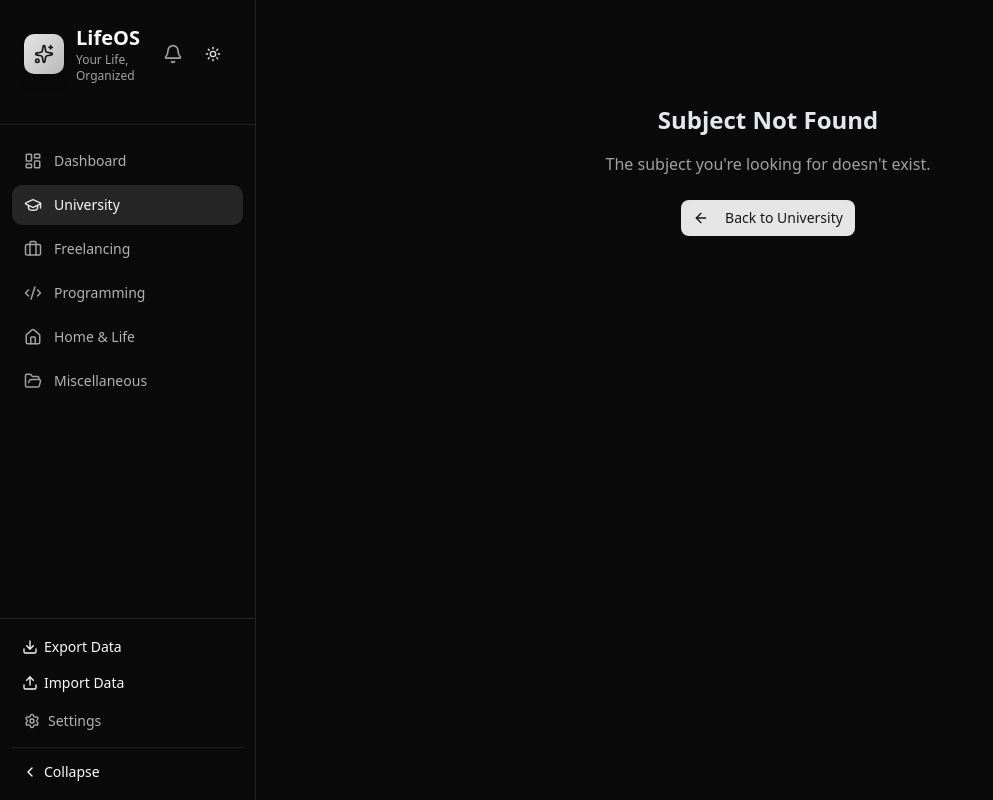
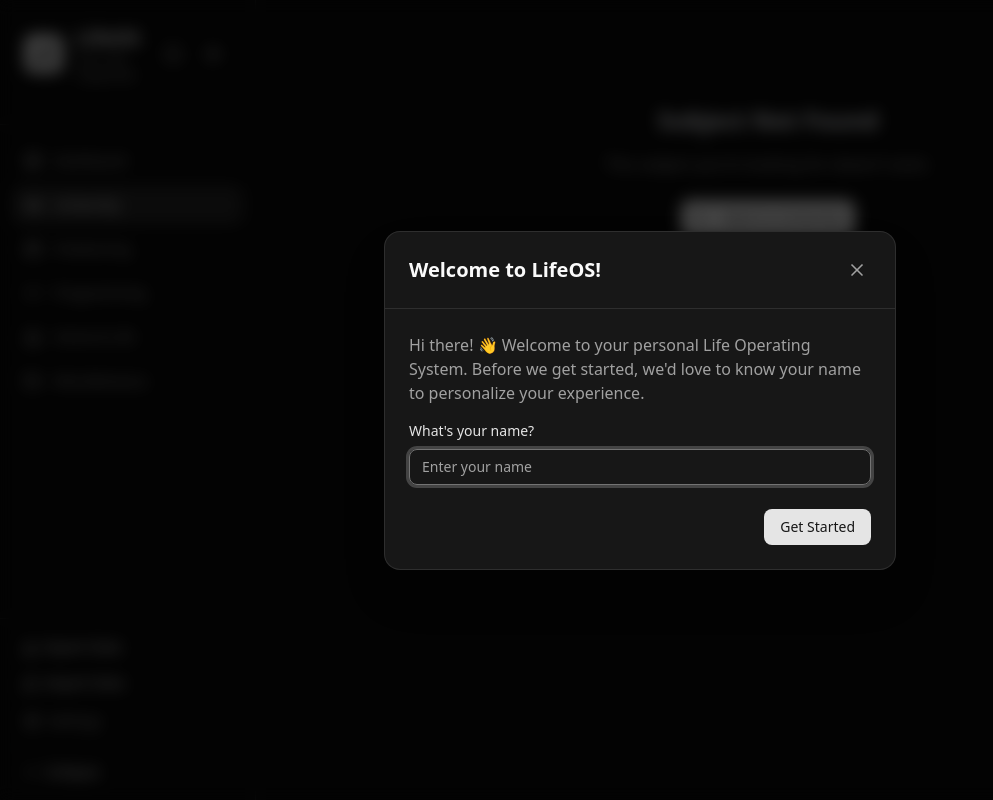
Before and after one commit to Yous2ef/LifeOS, a React (Vite) app: page /#/university/subject/1 in a window 1280 px wide. Shown: the whole page, without its empty margins (0-993 px from the left). Built offline with nearby package versions, Linux system fonts and the light colour scheme.

Commit message:
feat: add WelcomeModal for first-time user experience and implement welcome logic

```diff
--- a/src/App.tsx
+++ b/src/App.tsx
@@ -1,8 +1,10 @@
-import React, { Suspense, lazy } from "react";
+import React, { Suspense, lazy, useState, useEffect } from "react";
 import { HashRouter, Routes, Route } from "react-router-dom";
 import { Toaster } from "react-hot-toast";
-import { AppProvider } from "./context/AppContext";
+import { AppProvider, useApp } from "./context/AppContext";
 import { Layout } from "./components/layout/Layout";
+import { WelcomeModal } from "./components/common/WelcomeModal";
+import { isFirstTime, markFirstTimeComplete } from "./utils/storage";
 
 // Lazy load all page components for code splitting
 const Dashboard = lazy(() =>
@@ -49,9 +51,36 @@ const LoadingFallback = () => (
     </div>
 );
 
-const App: React.FC = () => {
+// Inner component that has access to AppContext
+const AppContent: React.FC = () => {
+    const { data, updateData } = useApp();
+    const [showWelcome, setShowWelcome] = useState(false);
+
+    useEffect(() => {
+        // Check if this is the first time the user opens the app
+        if (isFirstTime()) {
+            setShowWelcome(true);
+        }
+    }, []);
+
+    const handleWelcomeComplete = (name: string) => {
+        // Update the user's name in settings
+        updateData({
+            settings: {
+                ...data.settings,
+                userName: name,
+            },
+        });
+
+        // Mark first-time setup as complete
+        markFirstTimeComplete();
+
+        // Close the welcome modal
+        setShowWelcome(false);
+    };
+
     return (
-        <AppProvider>
+        <>
             <HashRouter>
                 <Layout>
                     <Suspense fallback={<LoadingFallback />}>
@@ -99,6 +128,18 @@ const App: React.FC = () => {
                     },
                 }}
             />
+            <WelcomeModal
+                isOpen={showWelcome}
+                onComplete={handleWelcomeComplete}
+            />
+        </>
+    );
+};
+
+const App: React.FC = () => {
+    return (
+        <AppProvider>
+            <AppContent />
         </AppProvider>
     );
 };
--- /dev/null
+++ b/src/components/common/WelcomeModal.tsx
@@ -0,0 +1,82 @@
+import React, { useState } from "react";
+import { Modal } from "../ui/Modal";
+import { Button } from "../ui/Button";
+import { Input } from "../ui/Input";
+
+interface WelcomeModalProps {
+    isOpen: boolean;
+    onComplete: (name: string) => void;
+}
+
+export const WelcomeModal: React.FC<WelcomeModalProps> = ({
+    isOpen,
+    onComplete,
+}) => {
+    const [name, setName] = useState("");
+    const [error, setError] = useState("");
+
+    const handleSubmit = (e: React.FormEvent) => {
+        e.preventDefault();
+
+        const trimmedName = name.trim();
+
+        if (!trimmedName) {
+            setError("Please enter your name");
+            return;
+        }
+
+        if (trimmedName.length < 2) {
+            setError("Name must be at least 2 characters long");
+            return;
+        }
+
+        onComplete(trimmedName);
+    };
+
+    return (
+        <Modal
+            isOpen={isOpen}
+            onClose={() => {}} // Prevent closing
+            title="Welcome to LifeOS!"
+            size="md">
+            <div className="space-y-4">
+                <p className="text-muted-foreground">
+                    Hi there! 👋 Welcome to your personal Life Operating System.
+                    Before we get started, we'd love to know your name to
+                    personalize your experience.
+                </p>
+
+                <form onSubmit={handleSubmit} className="space-y-4">
+                    <div>
+                        <label
+                            htmlFor="userName"
+                            className="block text-sm font-medium mb-2">
+                            What's your name?
+                        </label>
+                        <Input
+                            id="userName"
+                            type="text"
+                            value={name}
+                            onChange={(e) => {
+                                setName(e.target.value);
+                                setError("");
+                            }}
+                            placeholder="Enter your name"
+                            className="w-full"
+                            autoFocus
+                        />
+                        {error && (
+                            <p className="text-sm text-red-500 mt-1">{error}</p>
+                        )}
+                    </div>
+
+                    <div className="flex justify-end gap-3 pt-2">
+                        <Button type="submit" className="w-full sm:w-auto">
+                            Get Started
+                        </Button>
+                    </div>
+                </form>
+            </div>
+        </Modal>
+    );
+};
--- a/src/components/common/index.ts
+++ b/src/components/common/index.ts
@@ -5,3 +5,4 @@ export type { KanbanCardAction, KanbanCardBadge } from "./KanbanCard";
 export { ListView } from "./ListView";
 export { ListCard } from "./ListCard";
 export type { ListCardBadge, ListCardAction } from "./ListCard";
+export { WelcomeModal } from "./WelcomeModal";
--- a/src/utils/storage.ts
+++ b/src/utils/storage.ts
@@ -2,6 +2,7 @@ import type { AppData } from "../types";
 
 const STORAGE_KEY = "lifeos_data";
 const STORAGE_VERSION = "1.0.0";
+const FIRST_TIME_KEY = "lifeos_first_time";
 
 // Freelancing separate storage keys
 const FREELANCING_PROJECTS_KEY = "lifeos-freelancing-projects";
@@ -48,8 +49,8 @@ const getDefaultData = (): AppData => ({
         quickCaptures: [],
     },
     settings: {
-        theme: "dark",
-        userName: "Youssef",
+        theme: "light",
+        userName: "User",
         email: "",
     },
 });
@@ -306,3 +307,13 @@ export const clearAllData = (): void => {
     // Also clear programming extended data
     localStorage.removeItem(PROGRAMMING_DATA_KEY);
 };
+
+// Check if this is the first time the user opens the app
+export const isFirstTime = (): boolean => {
+    return localStorage.getItem(FIRST_TIME_KEY) === null;
+};
+
+// Mark that the user has completed the first-time setup
+export const markFirstTimeComplete = (): void => {
+    localStorage.setItem(FIRST_TIME_KEY, "completed");
+};
```
